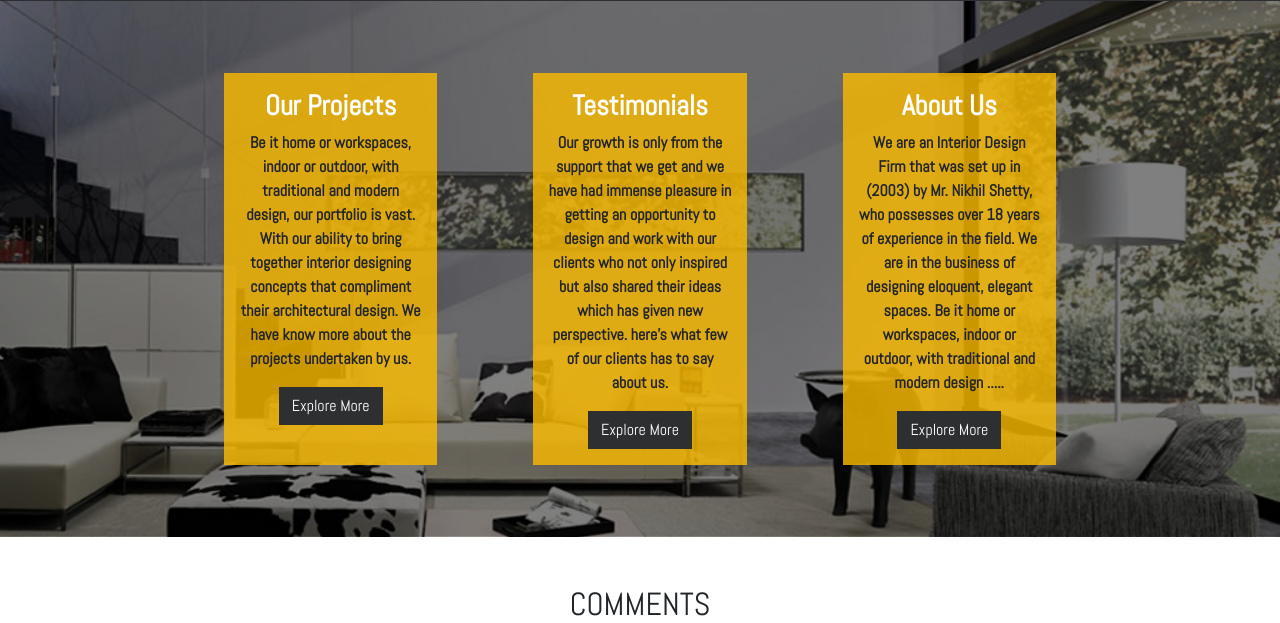
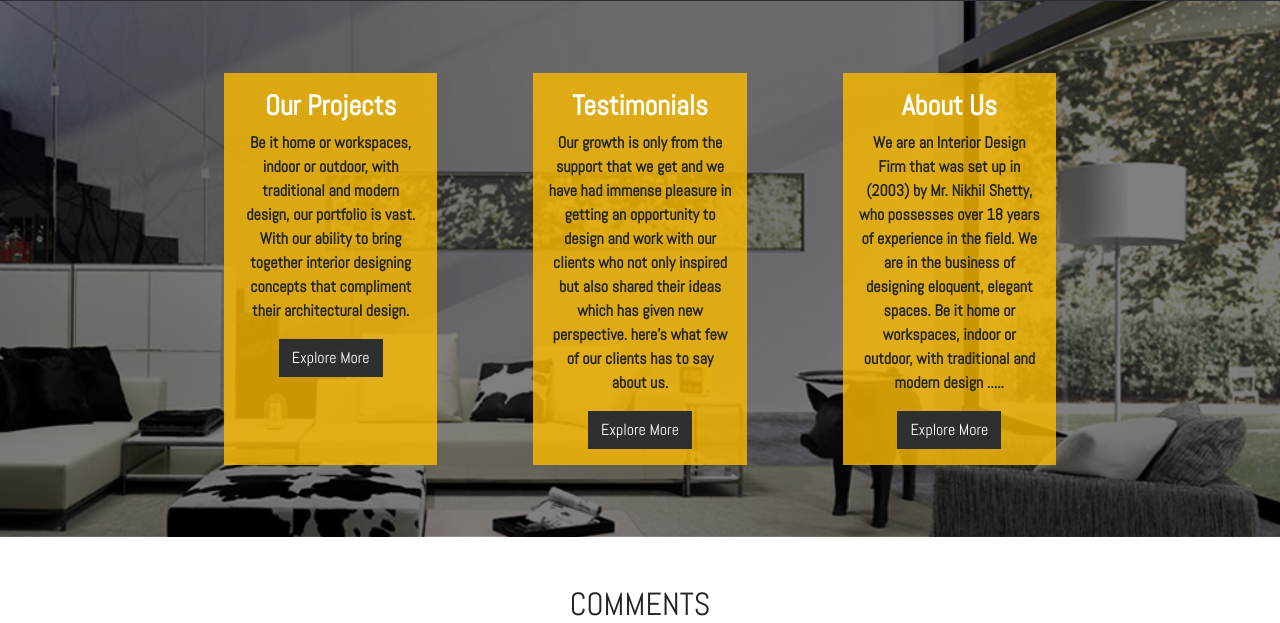
Before and after one commit to ajin94/NSInteriors, a Flask app: page / in a window 1280 px wide. Shown: the part 1383-2006 px from the top of the page. Run offline with Flask 2, Linux system fonts and the light colour scheme; some libraries are stand-ins or nearby versions.

Commit message:
Update index.html

```diff
--- a/templates/client/index.html
+++ b/templates/client/index.html
@@ -102,8 +102,7 @@ Our designs are custom-built to suit your every need.
         <div class="col-md-2 index-cards py-3 text-center mr-md-5">
             <h3>Our Projects</h3>
             <p class="text-center" style="font-weight:bold;"> Be it home or workspaces, indoor or outdoor, with traditional and modern design, our portfolio is vast. With
-                our ability to bring together interior designing concepts that compliment their architectural design. We have
-                know more about the projects undertaken by us.</p>
+                our ability to bring together interior designing concepts that compliment their architectural design.</p>
             <a class="btn card-button" href="{{ url_for('projects') }}">Explore More</a>
         </div>
         <div class="col-md-2 index-cards py-3 text-center mx-md-5">
```
